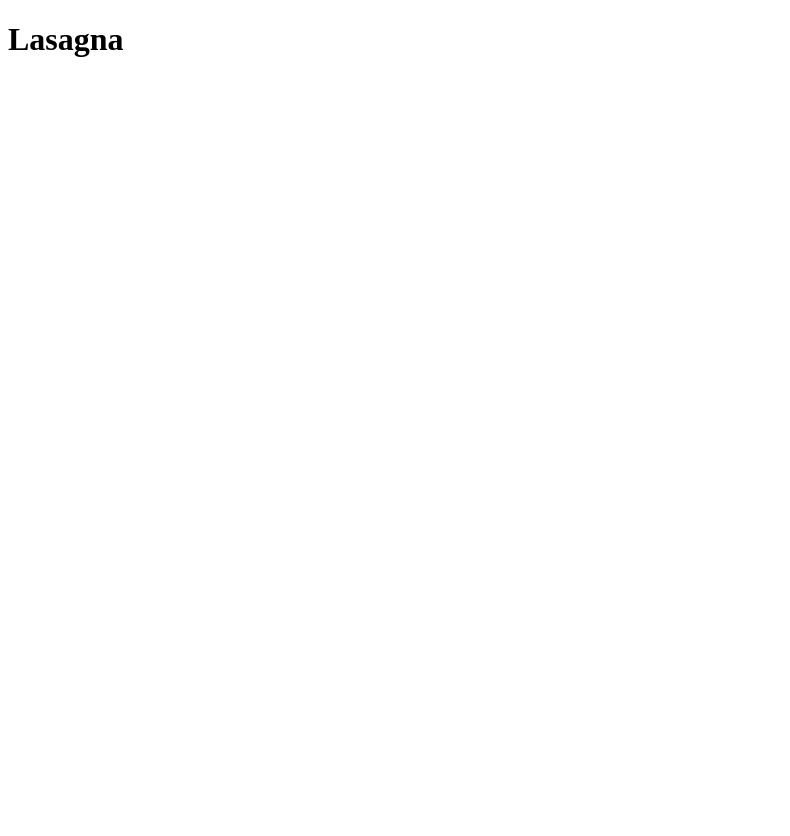
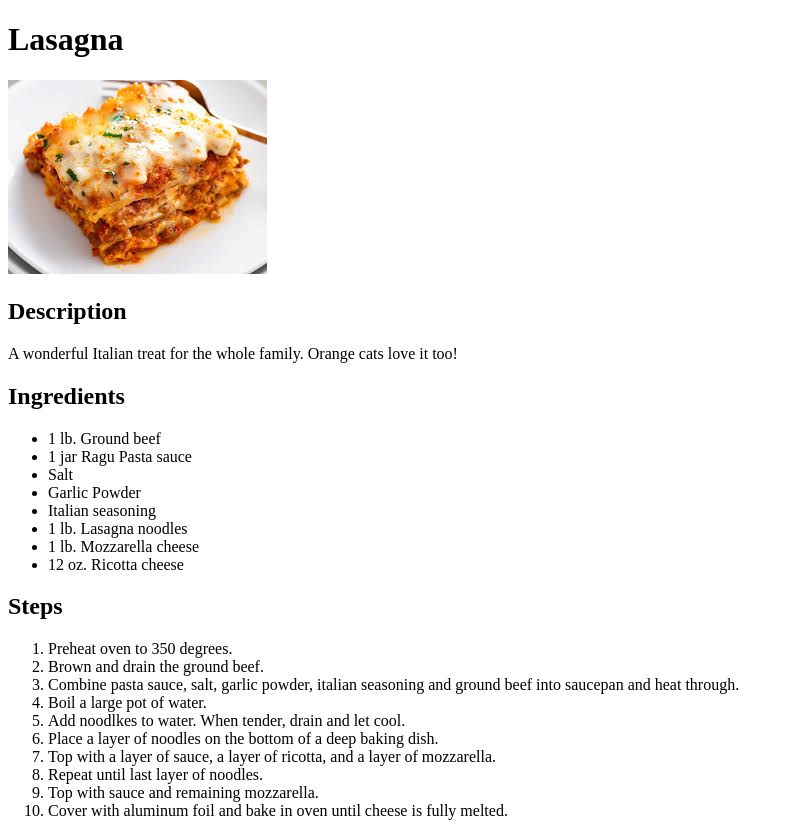
Before and after one commit to siliconjedi/odin_recipes, a plain HTML site: page recipes/lasagna.html in a window 1280 px wide. Shown: the whole page, without its empty margins (0-790 px from the left). Before the commit the page ends 800 px from the top, so only its background shows below. Drawn offline with Linux system fonts and the light colour scheme.

Commit message:
Filled out first recipe.

```diff
--- a/recipes/lasagna.html
+++ b/recipes/lasagna.html
@@ -7,5 +7,36 @@
     </head>
     <body>
         <h1>Lasagna</h1>
+        <img src="../images/lasagna.jpeg">
+        <h2>Description</h2>
+        <p>
+            A wonderful Italian treat for the whole family. Orange cats love it too!
+        </p>
+        <h2>Ingredients</h2>
+        <ul>
+            <li>1 lb. Ground beef</li>
+            <li>1 jar Ragu Pasta sauce</li>
+            <li>Salt</li>
+            <li>Garlic Powder</li>
+            <li>Italian seasoning</li>
+            <li>1 lb. Lasagna noodles</li>
+            <li>1 lb. Mozzarella cheese</li>
+            <li>12 oz. Ricotta cheese</li>
+        </ul>
+        <h2>Steps</h2>
+        <ol>
+            <li>Preheat oven to 350 degrees.</li>
+            <li>Brown and drain the ground beef.</li>
+            <li>Combine pasta sauce, salt, garlic powder, italian seasoning and
+                ground beef into saucepan and heat through.
+            </li>
+            <li>Boil a large pot of water.</li>
+            <li>Add noodlkes to water. When tender, drain and let cool.</li>
+            <li>Place a layer of noodles on the bottom of a deep baking dish.</li>
+            <li>Top with a layer of sauce, a layer of ricotta, and a layer of mozzarella.</li>
+            <li>Repeat until last layer of noodles.</li>
+            <li>Top with sauce and remaining mozzarella.</li>
+            <li>Cover with aluminum foil and bake in oven until cheese is fully melted.</li>
+        </ol>
     </body>
 </html>
```
Also changed, not shown: images/lasagna.jpeg (added).
